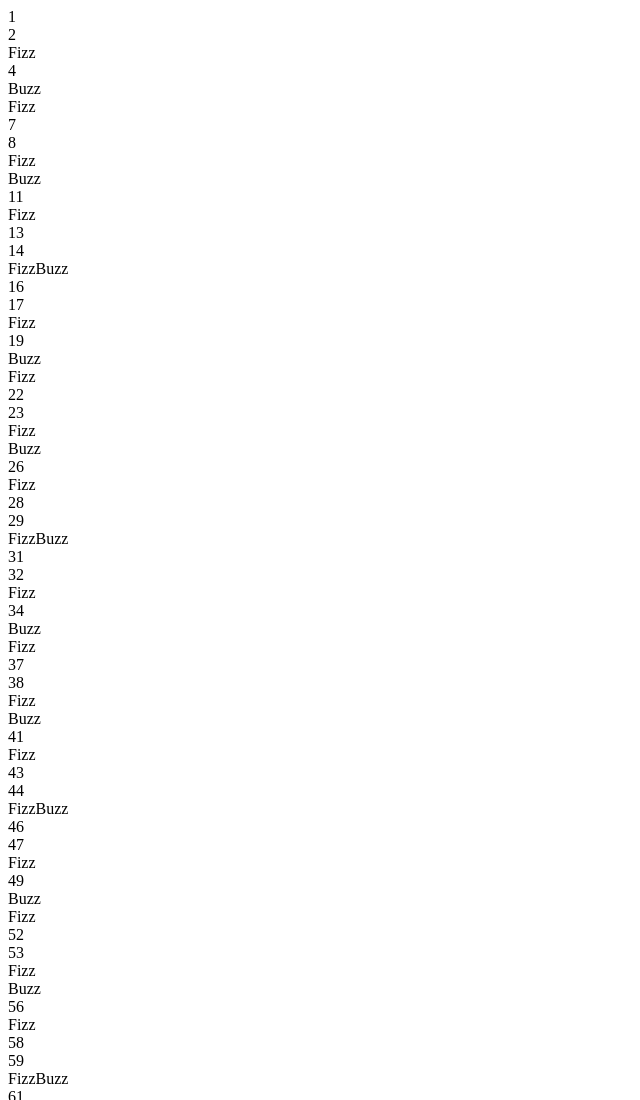
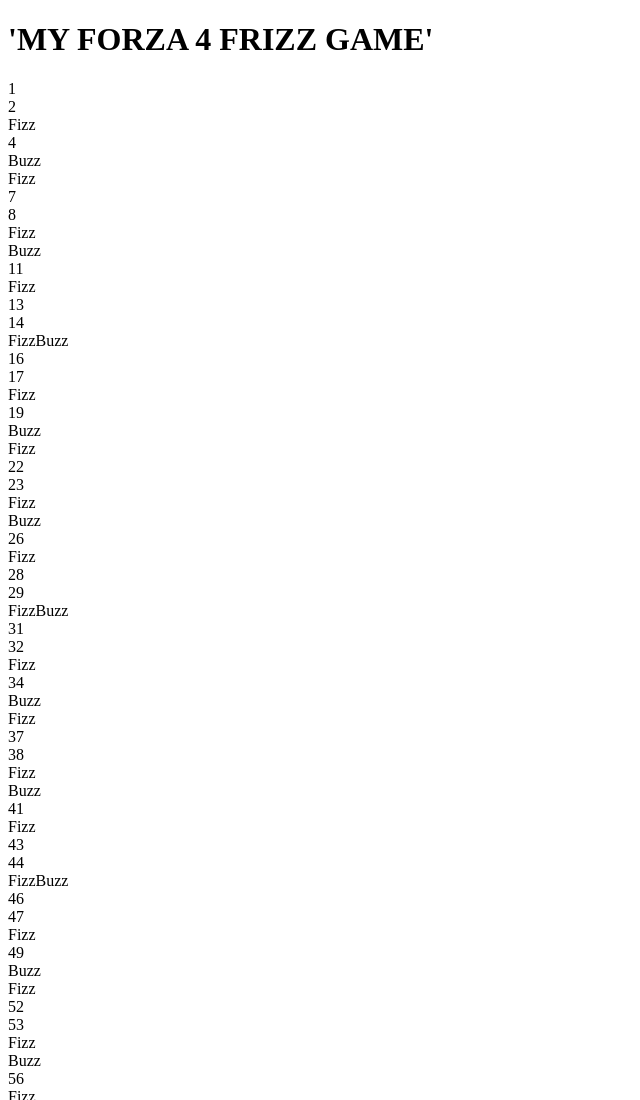
Before and after one commit to Riccardo15Pinto/js-fizzbuzz, a plain HTML site: page index.html in a window 1280 px wide. Shown: the top 1100 px of the page, without its empty margins (0-640 px from the left). Drawn offline with Linux system fonts and the light colour scheme.

Commit message:
add comment

```diff
--- a/index.html
+++ b/index.html
@@ -9,9 +9,13 @@
     <title>FizzBuzz</title>
 </head>
 <body>
+    <!-- title -->
+    <h1>'MY FORZA 4 FRIZZ GAME'</h1>
+    <!-- maine-content -->
     <div id="blackboard">
 
     </div>
+    <!-- js -->
     <script src="js/script.js"></script>
 </body>
 </html>
```
